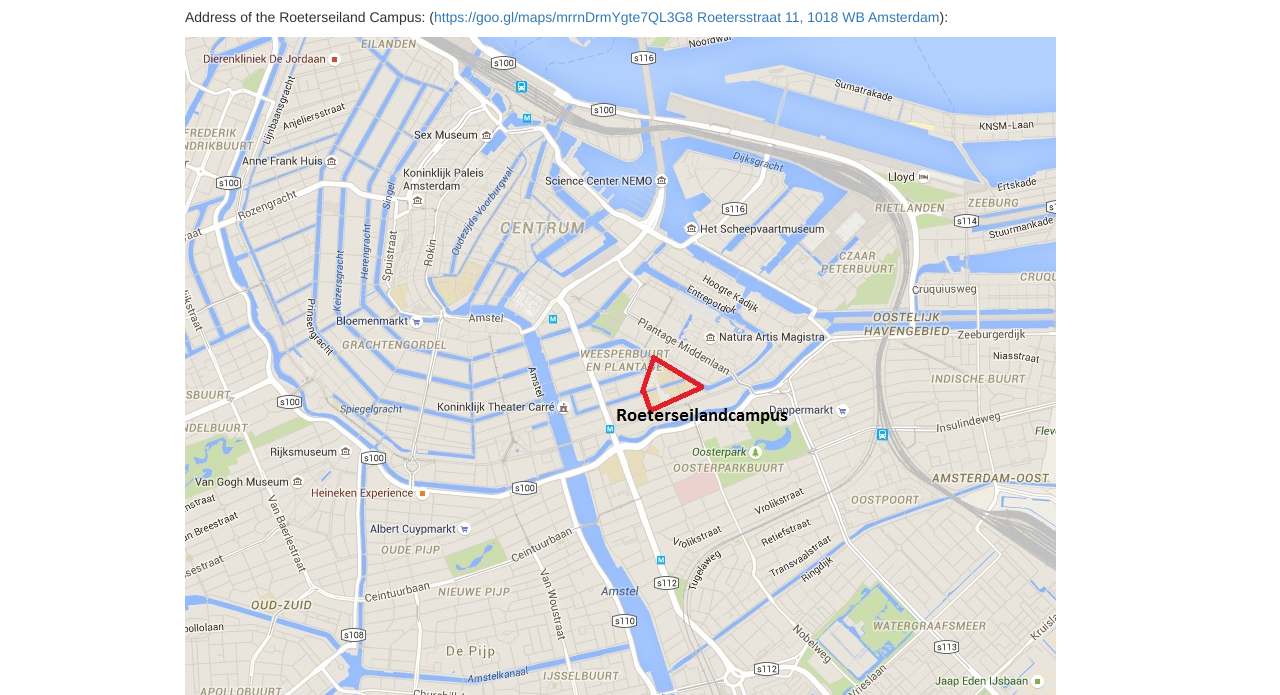
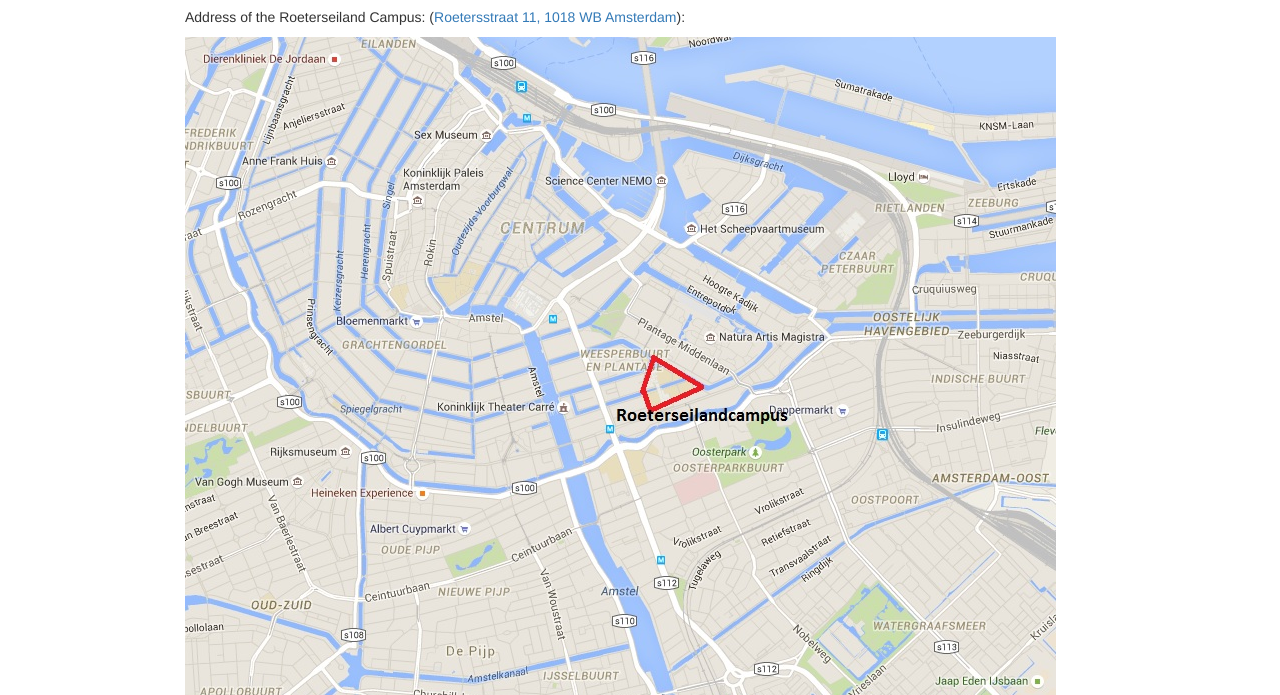
Before and after one commit to eslr2022/eslr2022.github.io, a plain HTML site: page directions.html in a window 1280 px wide. Shown: the part 105-800 px from the top of the page. Drawn offline with nearby package versions, Linux system fonts and the light colour scheme; some packages are replaced by stand-ins of ours.

Commit message:
Update directions.html

```diff
--- a/directions.html
+++ b/directions.html
@@ -297,7 +297,7 @@ $(document).ready(function () {
 
 <div id="how-to-get-to-the-workshop" class="section level1">
 <h1>How to get to the workshop:</h1>
-<p>Address of the Roeterseiland Campus: (<a href="https://goo.gl/maps/mrrnDrmYgte7QL3G8" class="uri">https://goo.gl/maps/mrrnDrmYgte7QL3G8 Roetersstraat 11, 1018 WB Amsterdam</a>):</p>
+<p>Address of the Roeterseiland Campus: (<a href="https://goo.gl/maps/mrrnDrmYgte7QL3G8" class="uri">Roetersstraat 11, 1018 WB Amsterdam</a>):</p>
 <p><img src="imgs/map_amsterdam.jpg" /></p>
 <p>Location of the building:</p>
 <p><img src="imgs/map_campus.jpg" /></p>
```
